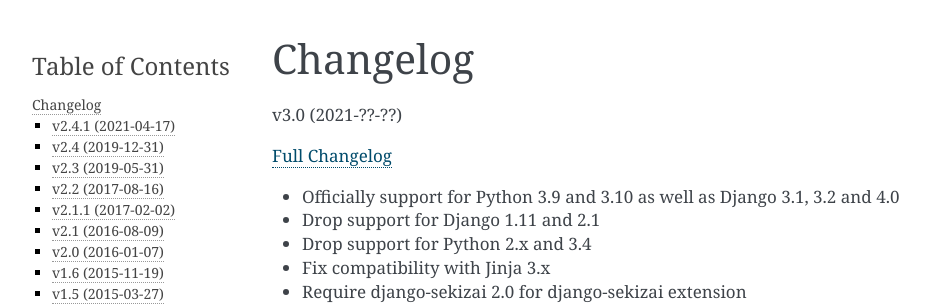
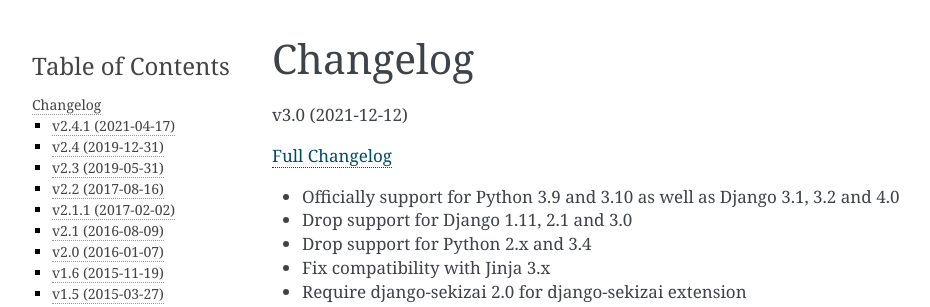
Before and after one commit to django-compressor/django-compressor, a Sphinx documentation site: the page built from docs/changelog.txt, in a window 1280 px wide and 900 px high. Shown: the top 307 px of the window, without its empty margins (148-1078 px from the left). Built offline with Sphinx 7.4.7, drawn with Linux system fonts in a browser that asks for light colours.

Commit message:
Prepare 3.0 release

```diff
--- a/docs/changelog.txt
+++ b/docs/changelog.txt
@@ -1,12 +1,12 @@
 Changelog
 =========
 
-v3.0 (2021-??-??)
+v3.0 (2021-12-12)
 
 `Full Changelog <https://github.com/django-compressor/django-compressor/compare/2.4.1...3.0>`_
 
 - Officially support for Python 3.9 and 3.10 as well as Django 3.1, 3.2 and 4.0
-- Drop support for Django 1.11 and 2.1
+- Drop support for Django 1.11, 2.1 and 3.0
 - Drop support for Python 2.x and 3.4
 - Fix compatibility with Jinja 3.x
 - Require django-sekizai 2.0 for django-sekizai extension
```
Also changed, not shown: setup.py (+5 -5 lines).
